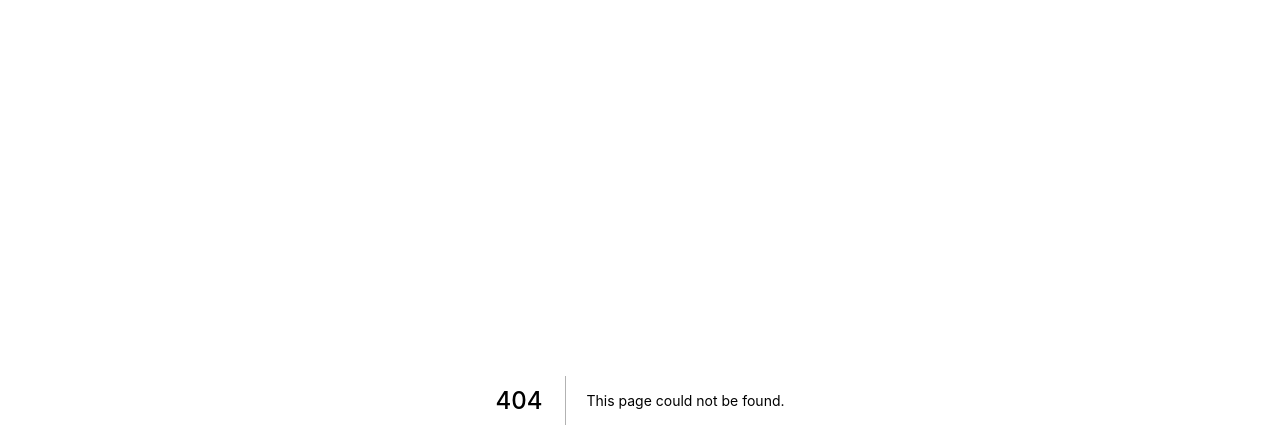
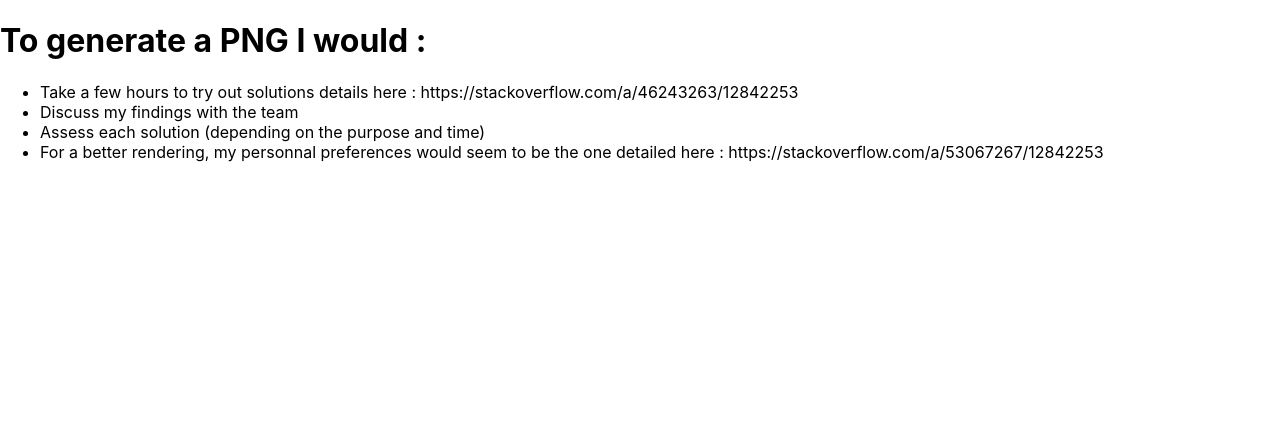
Before and after one commit to Archymede123/sorare-test-tim, a Next.js app: page /generatePNG in a window 1280 px wide. Before the commit this address had no page. Shown: the top 448 px of the page. Built offline with nearby package versions, Linux system fonts and the light colour scheme.

Commit message:
generate PDF

```diff
--- /dev/null
+++ b/pages/generatePNG.tsx
@@ -0,0 +1,23 @@
+import type { NextPage } from "next";
+
+const CardsPage: NextPage = () => {
+  return (
+    <>
+      <h1>To generate a PNG I would :</h1>
+      <ul>
+        <li>
+          Take a few hours to try out solutions details here :
+          https://stackoverflow.com/a/46243263/12842253
+        </li>
+        <li>Discuss my findings with the team</li>
+        <li> Assess each solution (depending on the purpose and time)</li>
+        <li>
+          For a better rendering, my personnal preferences would seem to be the
+          one detailed here : https://stackoverflow.com/a/53067267/12842253
+        </li>
+      </ul>
+    </>
+  );
+};
+
+export default CardsPage;
```
